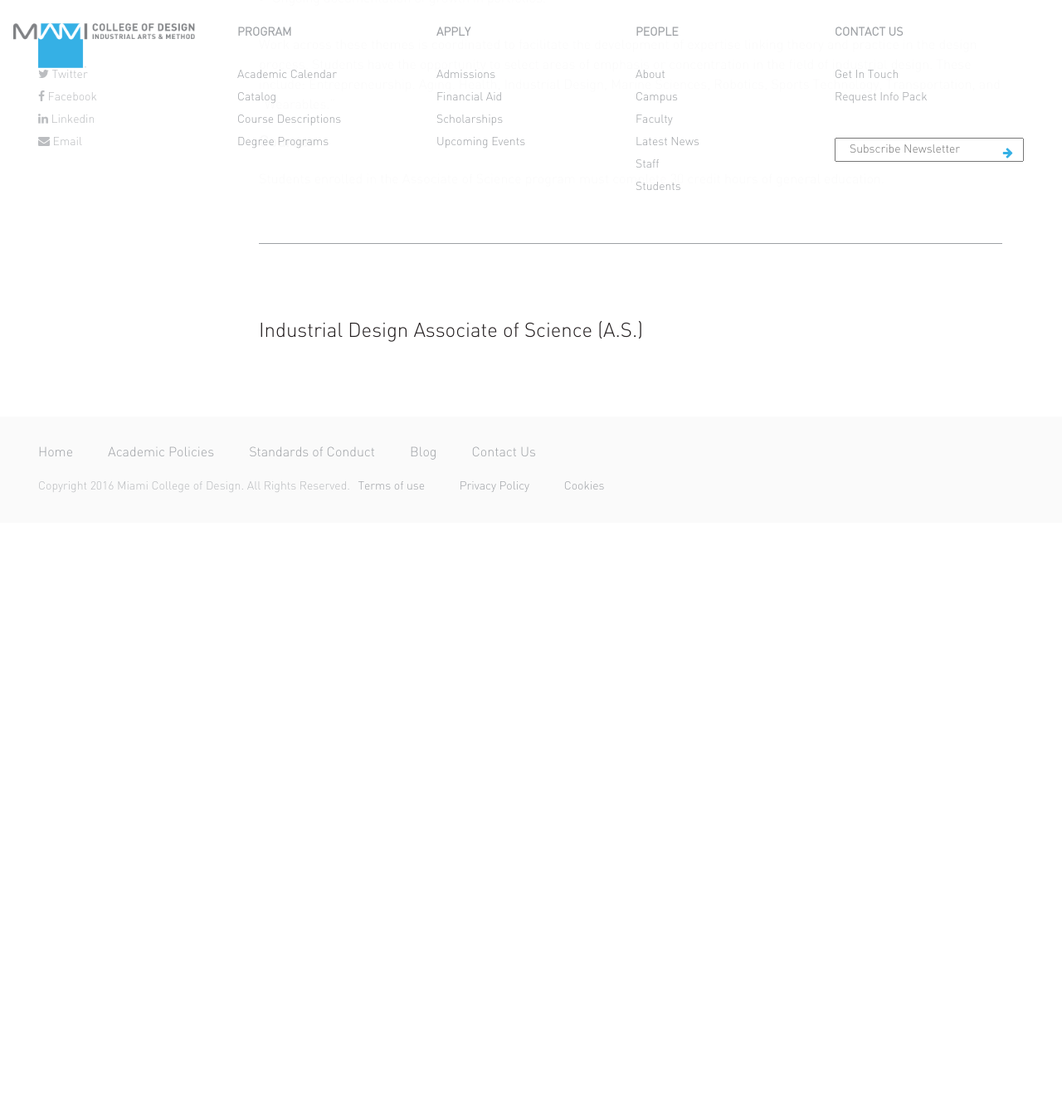
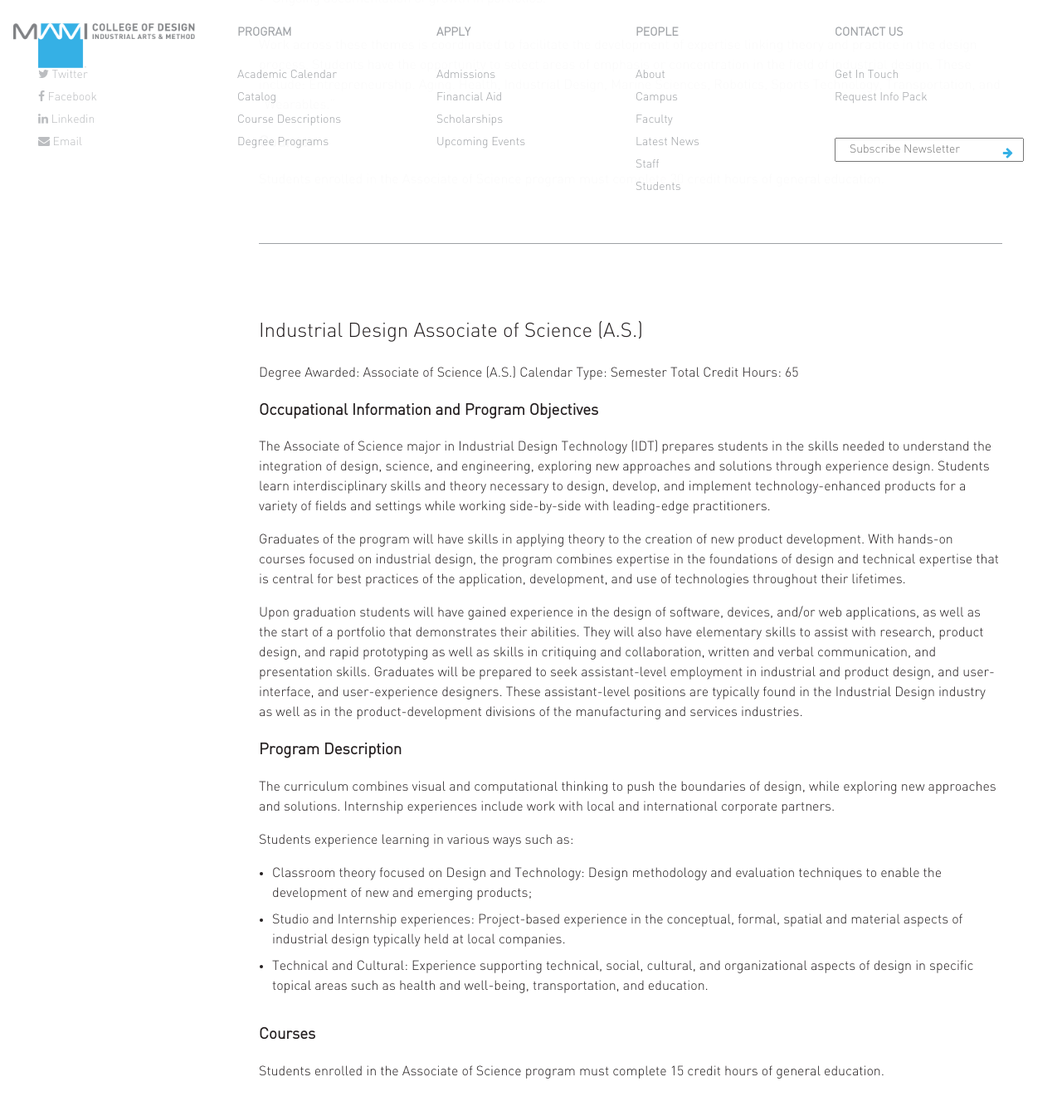
Before and after one commit to akritibhusal/MiamiCollegeofDesign, a Jekyll site: the page built from program.md, in a window 1280 px wide and 1400 px high, scrolled down 1825 px. Shown: the top 1339 px of the window at 83% size. Built offline with Jekyll 4.4.1, drawn with Linux system fonts in a browser that asks for light colours; nearby versions of some CDN libraries; before the commit the page ends 2455 px from its top, so only the background shows below that.

Commit message:
Updated Program

```diff
--- a/program.md
+++ b/program.md
@@ -64,3 +64,29 @@ Students enrolled in the Associate of Science program must complete 30 credit ho
 
 ## Industrial Design Associate of Science (A.S.)
 {:#idas}
+
+Degree Awarded: Associate of Science
+(A.S.) Calendar Type: Semester
+Total Credit Hours: 65
+
+### Occupational Information and Program Objectives
+
+The Associate of Science major in Industrial Design Technology (IDT) prepares students in the skills needed to understand the integration of design, science, and engineering, exploring new approaches and solutions through experience design. Students learn interdisciplinary skills and theory necessary to design, develop, and implement technology-enhanced products for a variety of fields and settings while working side-by-side with leading-edge practitioners.
+
+Graduates of the program will have skills in applying theory to the creation of new product development. With hands-on courses focused on industrial design, the program combines expertise in the foundations of design and technical expertise that is central for best practices of the application, development, and use of technologies throughout their lifetimes.
+
+Upon graduation students will have gained experience in the design of software, devices, and/or web applications, as well as the start of a portfolio that demonstrates their abilities. They will also have elementary skills to assist with research, product design, and rapid prototyping as well as skills in critiquing and collaboration, written and verbal communication, and presentation skills. Graduates will be prepared to seek assistant-level employment in industrial and product design, and user-interface, and user-experience designers. These assistant-level positions are typically found in the Industrial Design industry as well as in the product-development divisions of the manufacturing and services industries.
+
+### Program Description
+
+The curriculum combines visual and computational thinking to push the boundaries of design, while exploring new approaches and solutions. Internship experiences include work with local and international corporate partners.
+
+Students experience learning in various ways such as:
+
+* Classroom theory focused on Design and Technology: Design methodology and evaluation techniques to enable the development of new and emerging products;
+* Studio and Internship experiences: Project-based experience in the conceptual, formal, spatial and material aspects of industrial design typically held at local companies.
+* Technical and Cultural: Experience supporting technical, social, cultural, and organizational aspects of design in specific topical areas such as health and well-being, transportation, and education.
+
+### Courses
+
+Students enrolled in the Associate of Science program must complete 15 credit hours of general education.
```
